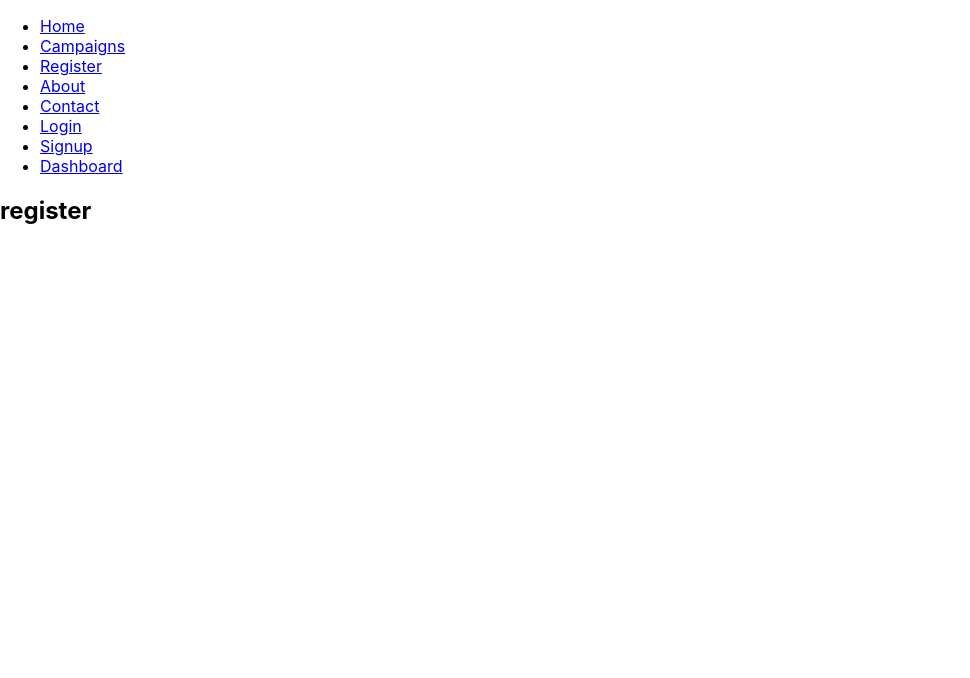
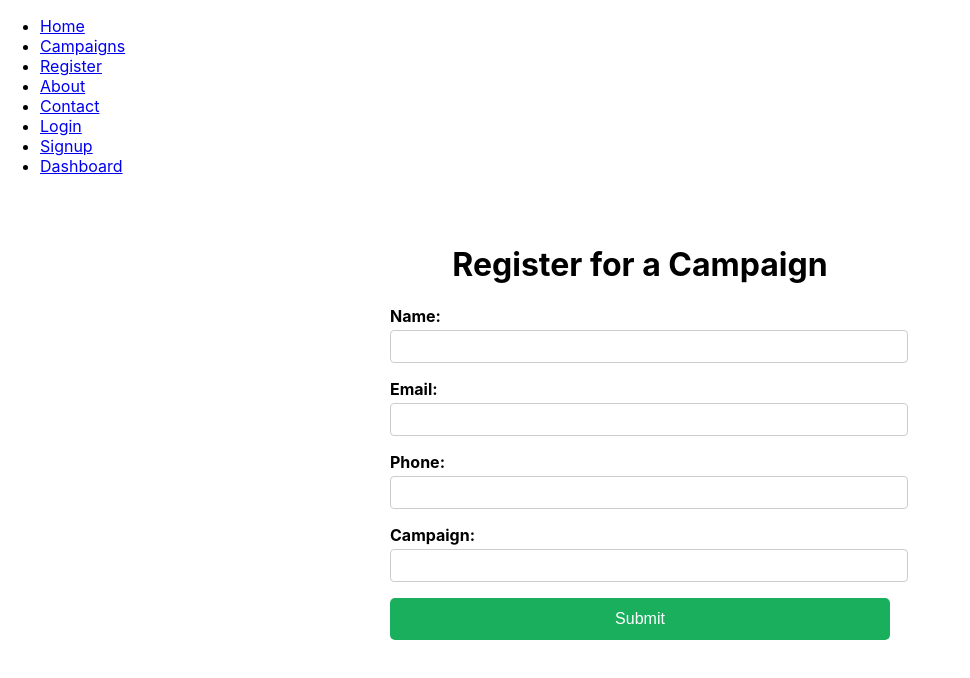
Before and after one commit to genz-sherlock/green-clean-campaign, a React (Create React App) app: page /register in a window 1280 px wide. Shown: the top 678 px of the page, without its empty margins (0-970 px from the left). Built offline with nearby package versions, Linux system fonts and the light colour scheme.

Commit message:
Created registration form with auto-filled campaign name

```diff
--- /dev/null
+++ b/src/pages/Register.css
@@ -0,0 +1,41 @@
+.register-container {
+  padding: 2rem;
+  max-width: 500px;
+  margin: auto;
+  text-align: center;
+}
+
+.register-form {
+  display: flex;
+  flex-direction: column;
+  gap: 1rem;
+}
+
+.register-form label {
+  display: flex;
+  flex-direction: column;
+  align-items: flex-start;
+  font-weight: bold;
+}
+
+.register-form input {
+  padding: 0.5rem;
+  width: 100%;
+  margin-top: 0.25rem;
+  border: 1px solid #ccc;
+  border-radius: 4px;
+}
+
+.register-form button {
+  background-color: #1aaf5d;
+  color: white;
+  border: none;
+  padding: 0.75rem;
+  cursor: pointer;
+  border-radius: 5px;
+  font-size: 1rem;
+}
+
+.register-form button:hover {
+  background-color: #168e4d;
+}
--- a/src/pages/Register.js
+++ b/src/pages/Register.js
@@ -1,11 +1,69 @@
-import React from 'react'
+import React, { useState, useEffect } from "react";
+import { useLocation } from "react-router-dom";
+import "./Register.css";
 
 const Register = () => {
+  const location = useLocation();
+  const queryParams = new URLSearchParams(location.search);
+  const selectedCampaign = queryParams.get("campaign");
+
+  const [formData, setFormData] = useState({
+    name: "",
+    email: "",
+    phone: "",
+    campaign: selectedCampaign || ""
+  });
+
+  const handleChange = (e) => {
+    const { name, value } = e.target;
+    setFormData(prev => ({
+      ...prev,
+      [name]: value
+    }));
+  };
+
+  const handleSubmit = (e) => {
+    e.preventDefault();
+
+    // TODO: Send formData to a server or Firebase here
+    console.log("Registration Data:", formData);
+    alert("Registered successfully!");
+    setFormData({
+      name: "",
+      email: "",
+      phone: "",
+      campaign: selectedCampaign || ""
+    });
+  };
+
   return (
-    <div>
-      <h2>register</h2>
+    <div className="register-container">
+      <h1>Register for a Campaign</h1>
+      <form onSubmit={handleSubmit} className="register-form">
+        <label>
+          Name:
+          <input type="text" name="name" value={formData.name} required onChange={handleChange} />
+        </label>
+
+        <label>
+          Email:
+          <input type="email" name="email" value={formData.email} required onChange={handleChange} />
+        </label>
+
+        <label>
+          Phone:
+          <input type="tel" name="phone" value={formData.phone} required onChange={handleChange} />
+        </label>
+
+        <label>
+          Campaign:
+          <input type="text" name="campaign" value={formData.campaign} readOnly />
+        </label>
+
+        <button type="submit">Submit</button>
+      </form>
     </div>
-  )
-}
+  );
+};
 
-export default Register
+export default Register;
```
